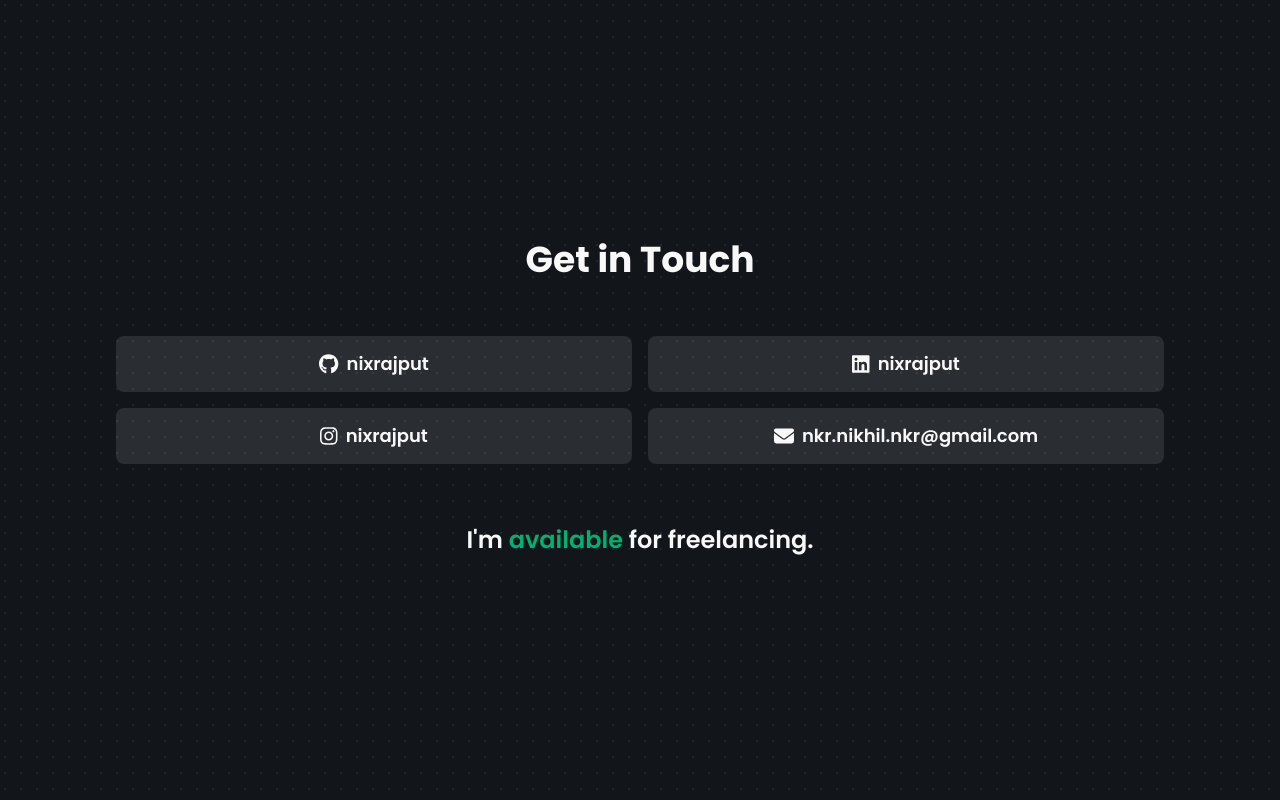
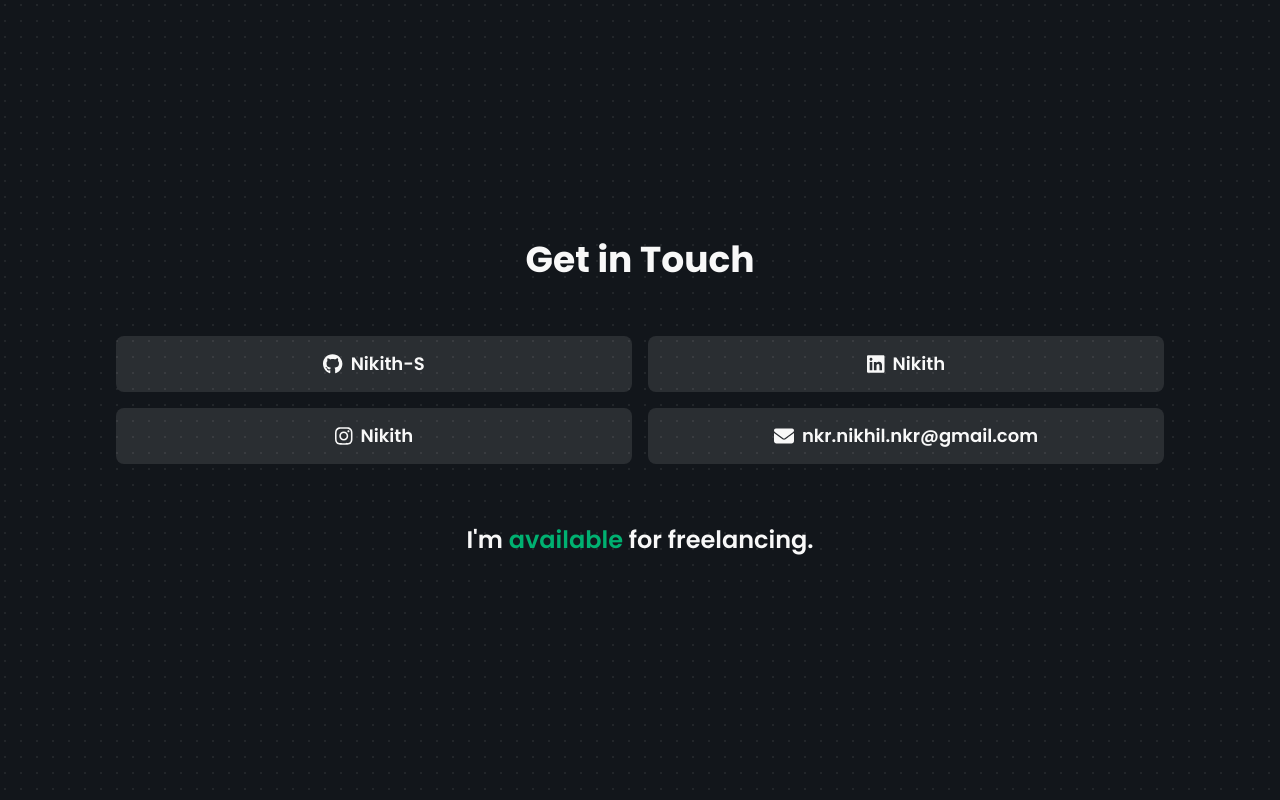
Before and after one commit to Nikith-S/nikith_portfolio, a Next.js app: page / in a window 1280 px wide. Shown: the part 5340-6140 px from the top of the page. Built offline with nearby package versions, Linux system fonts and the light colour scheme; what tailwindcss-debug-screens would draw is missing.

Commit message:
url updated

```diff
--- a/src/constants/strings.ts
+++ b/src/constants/strings.ts
@@ -1,38 +1,26 @@
 class Strings {
   static telegram = "Telegram";
-  static telegramLink = "https://telegram.me/nixrajput";
-  static telegramUsername = "nixrajput";
+  static telegramLink = "https://telegram.me/";
+  static telegramUsername = "nikith";
 
   static github = "GitHub";
-  static githubLink = "https://www.github.com/nixrajput";
-  static githubUsername = "nixrajput";
+  static githubLink = "https://github.com/Nikith-S";
+  static githubUsername = "Nikith-S";
 
   static linkedIn = "LinkedIn";
-  static linkedInLink = "https://www.linkedin.com/in/nixrajput";
-  static linkedInUsername = "nixrajput";
+  static linkedInLink = "https://www.linkedin.com/in/nikith-s-33366230b/";
+  static linkedInUsername = "Nikith";
 
   static instagram = "Instagram";
-  static instagramLink = "https://www.instagram.com/nixrajput";
-  static instagramUsername = "nixrajput";
-
-  static twitter = "Twitter";
-  static twitterLink = "https://www.twitter.com/nixrajput07";
-  static twitterUsername = "nixrajput07";
+  static instagramLink = "https://www.instagram.com/_nikith_s/";
+  static instagramUsername = "Nikith";
 
   static email = "Email";
   static primaryEmailLink = "mailto:nkr.nikhil.nkr@gmail.com";
   static primaryEmail = "nkr.nikhil.nkr@gmail.com";
 
-  static buyMeACoffee = "BuyMeACoffee";
-  static buyMeACoffeeLink = "https://buymeacoffee.com/nixrajput";
-  static buyMeACoffeeUsername = "nixrajput";
-
-  static koFi = "Ko-Fi";
-  static koFiLink = "https://ko-fi.com/nixrajput";
-  static koFiUsername = "nixrajput";
-
-  static fullName = "Nikhil Rajput";
-  static shortName = "nixrajput";
+  static fullName = "Nikith S";
+  static shortName = "nikith";
 }
 
 export default Strings;
```
